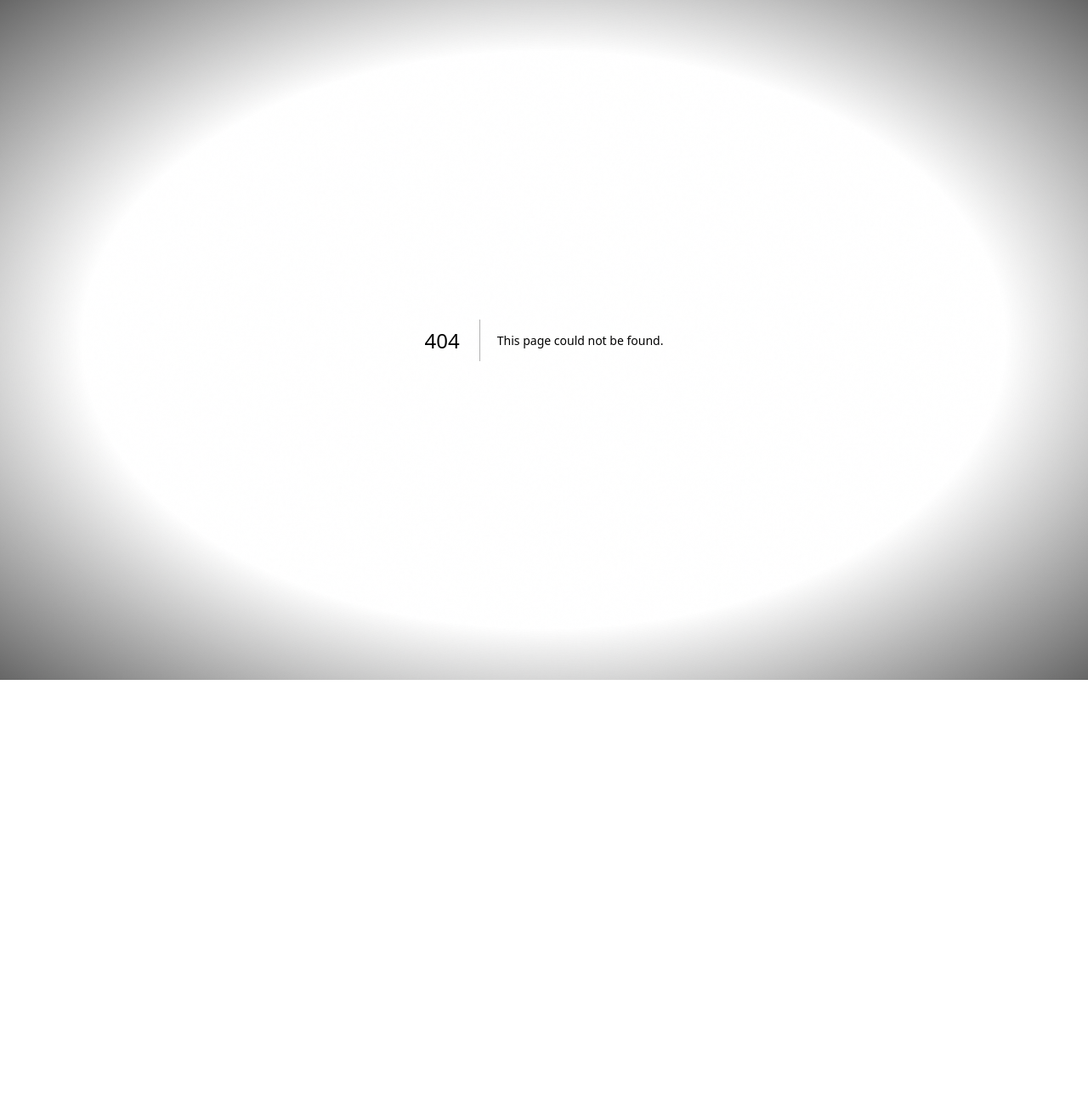
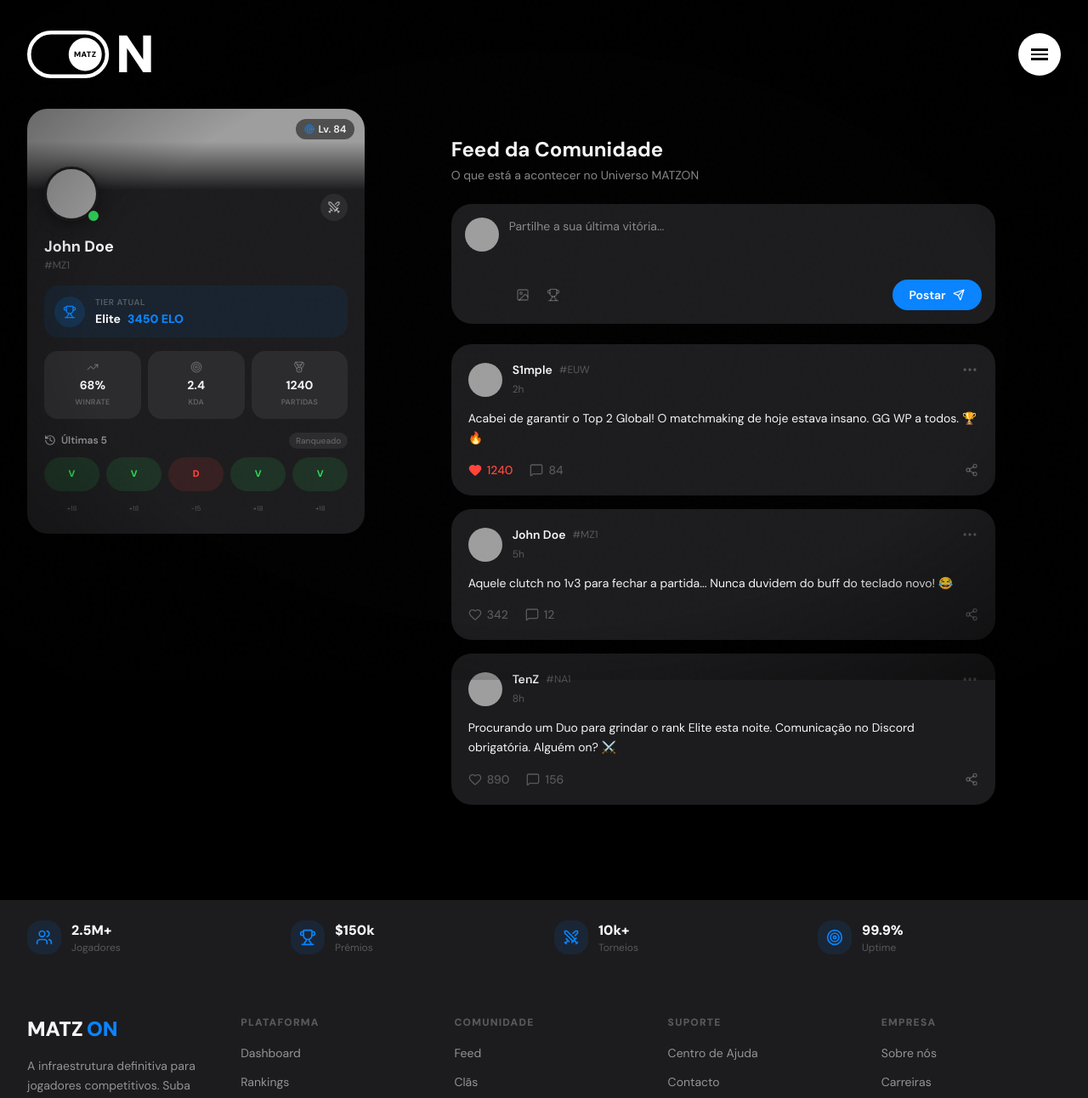
Before and after one commit to LURY-TMP/matzon-web-test, a Next.js app in the folder apps/web/: page /perfil in a window 1280 px wide. Before the commit this address had no page. Shown: the top 1292 px of the page at 85% size. Before the commit the page ends 800 px from the top, so only its background shows below. Built offline with nearby package versions, Linux system fonts and the light colour scheme; grey boxes are pictures that could not be loaded.

Commit message:
feat: navegação funcional - 4 páginas + menu hamburguer ligado

```diff
--- /dev/null
+++ b/apps/web/src/app/dashboard/page.tsx
@@ -0,0 +1,21 @@
+import { Navbar } from '@/components/layout/Navbar';
+import { Leaderboard } from '@/components/gaming/Leaderboard';
+import { PlayerCard } from '@/components/social/PlayerCard';
+import { TournamentBracket } from '@/components/tournament/TournamentBracket';
+import { Footer } from '@/components/layout/Footer';
+
+export default function DashboardPage() {
+  return (
+    <main className="min-h-screen overflow-x-hidden" style={{ backgroundColor: 'var(--bg-primary)' }}>
+      <div className="fixed top-0 left-0 w-full z-[100]"><Navbar /></div>
+      <div className="max-w-7xl mx-auto px-4 sm:px-6 lg:px-8 pt-32 pb-10">
+        <div className="flex flex-col lg:flex-row gap-6 items-start mb-6">
+          <div className="w-full lg:w-2/3"><Leaderboard /></div>
+          <div className="w-full lg:w-1/3"><PlayerCard /></div>
+        </div>
+        <TournamentBracket />
+      </div>
+      <Footer />
+    </main>
+  );
+}
--- /dev/null
+++ b/apps/web/src/app/perfil/page.tsx
@@ -0,0 +1,17 @@
+import { Navbar } from '@/components/layout/Navbar';
+import { PlayerCard } from '@/components/social/PlayerCard';
+import { SocialFeed } from '@/components/social/SocialFeed';
+import { Footer } from '@/components/layout/Footer';
+
+export default function PerfilPage() {
+  return (
+    <main className="min-h-screen overflow-x-hidden" style={{ backgroundColor: 'var(--bg-primary)' }}>
+      <div className="fixed top-0 left-0 w-full z-[100]"><Navbar /></div>
+      <div className="max-w-7xl mx-auto px-4 sm:px-6 lg:px-8 pt-32 pb-10 flex flex-col lg:flex-row gap-6 items-start">
+        <div className="w-full lg:w-1/3"><PlayerCard /></div>
+        <div className="w-full lg:w-2/3"><SocialFeed /></div>
+      </div>
+      <Footer />
+    </main>
+  );
+}
--- /dev/null
+++ b/apps/web/src/app/ranking/page.tsx
@@ -0,0 +1,15 @@
+import { Navbar } from '@/components/layout/Navbar';
+import { Leaderboard } from '@/components/gaming/Leaderboard';
+import { Footer } from '@/components/layout/Footer';
+
+export default function RankingPage() {
+  return (
+    <main className="min-h-screen overflow-x-hidden" style={{ backgroundColor: 'var(--bg-primary)' }}>
+      <div className="fixed top-0 left-0 w-full z-[100]"><Navbar /></div>
+      <div className="max-w-7xl mx-auto px-4 sm:px-6 lg:px-8 pt-32 pb-10">
+        <Leaderboard />
+      </div>
+      <Footer />
+    </main>
+  );
+}
--- /dev/null
+++ b/apps/web/src/app/torneios/page.tsx
@@ -0,0 +1,15 @@
+import { Navbar } from '@/components/layout/Navbar';
+import { TournamentBracket } from '@/components/tournament/TournamentBracket';
+import { Footer } from '@/components/layout/Footer';
+
+export default function TorneiosPage() {
+  return (
+    <main className="min-h-screen overflow-x-hidden" style={{ backgroundColor: 'var(--bg-primary)' }}>
+      <div className="fixed top-0 left-0 w-full z-[100]"><Navbar /></div>
+      <div className="max-w-7xl mx-auto px-4 sm:px-6 lg:px-8 pt-32 pb-10">
+        <TournamentBracket />
+      </div>
+      <Footer />
+    </main>
+  );
+}
--- a/apps/web/src/components/layout/Navbar.tsx
+++ b/apps/web/src/components/layout/Navbar.tsx
@@ -3,24 +3,21 @@
 import React, { useState, useEffect } from 'react';
 import { motion, AnimatePresence } from 'framer-motion';
 import { Trophy, Home, LayoutGrid, User } from 'lucide-react';
+import { useRouter } from 'next/navigation';
 
 export function Navbar() {
   const [isOpen, setIsOpen] = useState(false);
   const [logoHover, setLogoHover] = useState(false);
   const [visible, setVisible] = useState(true);
   const [lastY, setLastY] = useState(0);
+  const router = useRouter();
 
   useEffect(() => {
     const handleScroll = () => {
       const currentY = window.scrollY;
-      if (currentY < 80) {
-        setVisible(true);
-      } else if (currentY > lastY + 5) {
-        setVisible(false);
-        setIsOpen(false);
-      } else if (currentY < lastY - 5) {
-        setVisible(true);
-      }
+      if (currentY < 80) setVisible(true);
+      else if (currentY > lastY + 5) { setVisible(false); setIsOpen(false); }
+      else if (currentY < lastY - 5) setVisible(true);
       setLastY(currentY);
     };
     window.addEventListener('scroll', handleScroll, { passive: true });
@@ -28,11 +25,16 @@ export function Navbar() {
   }, [lastY]);
 
   const floatingMenuItems = [
-    { icon: Home, label: 'Início' },
-    { icon: LayoutGrid, label: 'Dashboard' },
-    { icon: Trophy, label: 'Torneios' },
-    { icon: User, label: 'Perfil' },
+    { icon: Home, label: 'Início', href: '/' },
+    { icon: LayoutGrid, label: 'Dashboard', href: '/dashboard' },
+    { icon: Trophy, label: 'Torneios', href: '/torneios' },
+    { icon: User, label: 'Perfil', href: '/perfil' },
   ];
+
+  const navigate = (href: string) => {
+    setIsOpen(false);
+    router.push(href);
+  };
 
   return (
     <motion.div
@@ -43,9 +45,10 @@ export function Navbar() {
       <div className="relative w-full max-w-7xl mx-auto flex items-center justify-between h-20">
 
         {/* LOGO */}
-        <a href="/" className="scale-[0.55] sm:scale-[0.65] origin-left block"
+        <div className="scale-[0.55] sm:scale-[0.65] origin-left cursor-pointer"
           onMouseEnter={() => setLogoHover(true)}
           onMouseLeave={() => setLogoHover(false)}
+          onClick={() => navigate('/')}
         >
           <div className="flex items-center gap-[16px]">
             <div className="w-[148px] h-[86px] rounded-full flex items-center p-[6px] pointer-events-none"
@@ -68,7 +71,7 @@ export function Navbar() {
               N
             </motion.div>
           </div>
-        </a>
+        </div>
 
         {/* HAMBURGUER */}
         <div className="flex flex-col items-end z-[999]">
@@ -95,6 +98,7 @@ export function Navbar() {
                     animate={{ opacity: 1, x: 0, scale: 1 }}
                     exit={{ opacity: 0, x: 20, scale: 0.8 }}
                     transition={{ delay: index * 0.06, type: "spring", stiffness: 260, damping: 20 }}
+                    onClick={() => navigate(item.href)}
                     className="flex items-center gap-3 px-4 h-[46px] rounded-full cursor-pointer shadow-xl hover:scale-105 transition-transform"
                     style={{ backgroundColor: '#FFFFFF', minWidth: 140 }}
                   >
```
